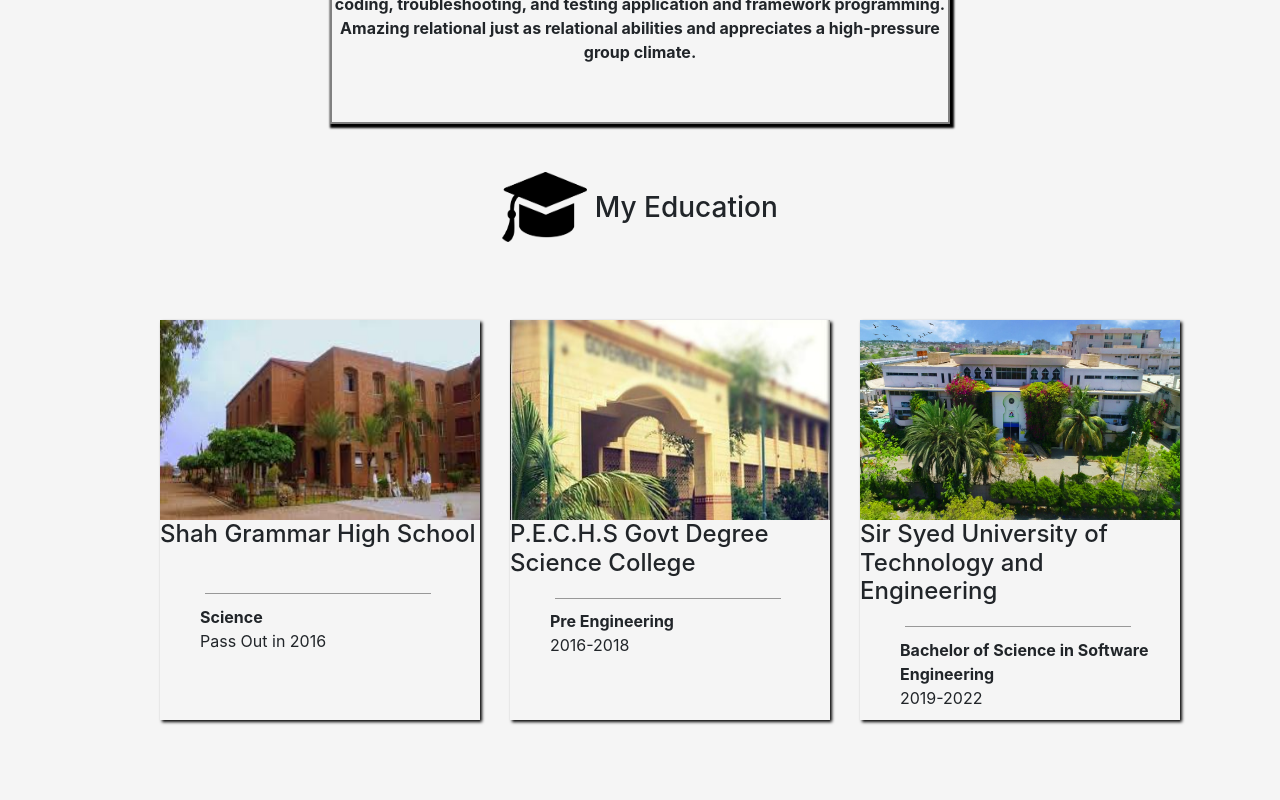
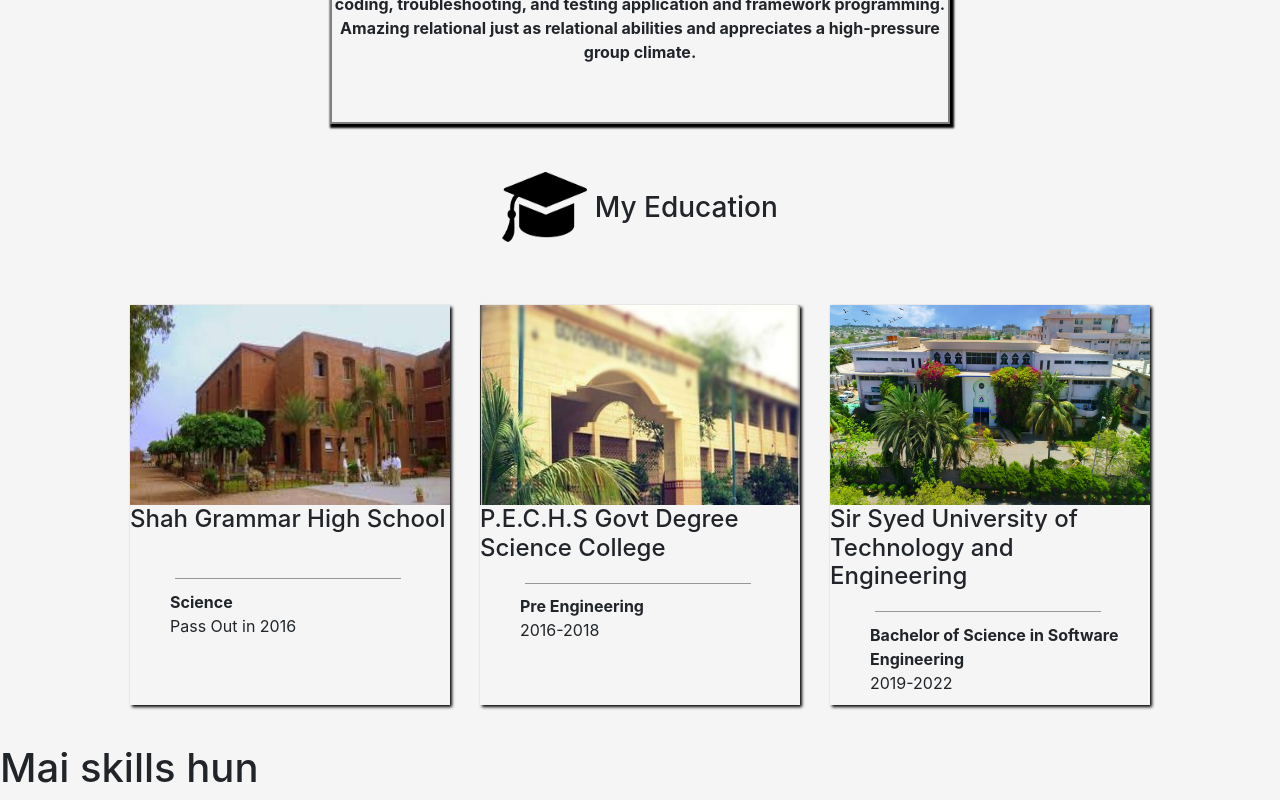
Before and after one commit to Mustafa-ilahi/Webfolio-React-Responsive, a React (Create React App) app: page / in a window 1280 px wide. Shown: the part 1739-2539 px from the top of the page. Before the commit the page ends 2483 px from the top, so only its background shows below. Built offline with nearby package versions, Linux system fonts and the light colour scheme.

Commit message:
education completed

```diff
--- a/src/App.css
+++ b/src/App.css
@@ -437,50 +437,37 @@
   display: flex;
   justify-content: center;
   flex-direction: row;
-  /* transition: .2s; */
 }
-#main:hover{
-  /* transform: scale(1.5); */
-}
+
 ul{
   list-style-type: none;
+  transition: .2s;
+}
+ul:hover, #one>h4:hover ,#two>h4:hover ,#three>h4:hover{
+  transform: scale(0.9);
+  cursor: pointer
 }
 
+
 #one{
-  /* background-color: red; */
   height: 400px;
   width: 320px;
   margin: 15px;
   box-shadow: 2px 2px 3px black;
-  /* text-align: center; */
 }
 #two{
-  /* background-color: blue; */
   height: 400px;
   width: 320px;
   margin: 15px;
   box-shadow: 2px 2px 3px black;
-  /* text-align: center; */
 }
 #three{
-  /* background-color: green; */
   height: 400px;
   width: 320px;
   margin: 15px;
   box-shadow: 2px 2px 3px black;
-  /* text-align: center; */
 }
 
- @media(max-width:1567px){
-  #main {
-
-  }
-  #one,#two,#three{
-    position: relative;
-    top: 15px;
-    left: 30px;
-  }
-}
 @media (max-width: 800px){
   #main {
     flex-direction: column;
@@ -637,4 +624,10 @@
 #uniImg{
   width: 320px;
   height: 200px;
+  transition: .2s;
 }
+
+#uniImg:hover{
+  transition-duration: 2s;
+  transform:scale(0.9);
+}
--- a/src/App.js
+++ b/src/App.js
@@ -3,9 +3,10 @@
 import 'bootstrap/dist/css/bootstrap.min.css';
 import Nav_bar from './components/Navbar';
 import Header from './components/Header';
-import Text from './components/Text'
+import Text from './components/Text';
 import PersonalInformation from './components/PersonalInformation';
-import Education from './components/Education'
+import Education from './components/Education';
+import Skills from './components/Skills';
 
 class App extends React.Component{
   render(){
@@ -17,6 +18,7 @@
         <Text />
         <PersonalInformation />
         <Education />
+        <Skills />
       </div>
     )
   }
--- /dev/null
+++ b/src/components/Skills.js
@@ -0,0 +1,15 @@
+import '../App.css';
+import {React,Component} from 'react';
+import 'bootstrap/dist/css/bootstrap.min.css';
+
+class Skills extends Component{
+    render(){
+        return(
+            <div>
+                <h1>Mai skills hun</h1>
+            </div>
+        )
+    }
+}
+
+export default Skills;
```
Also changed, not shown: 1 other file (tests, documents, lock files or other folders).
